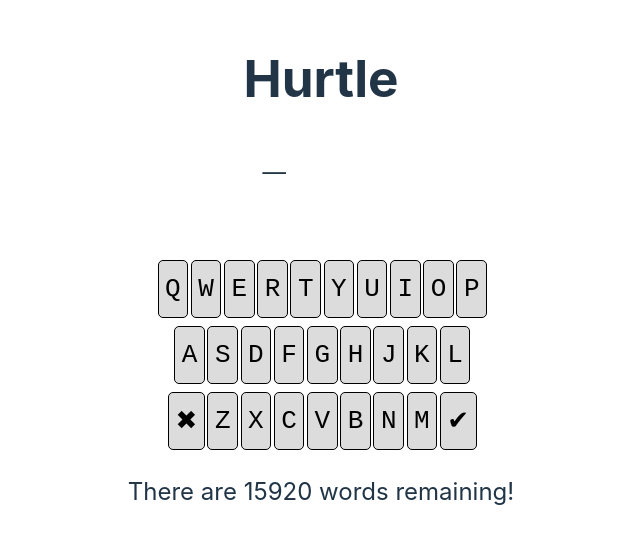
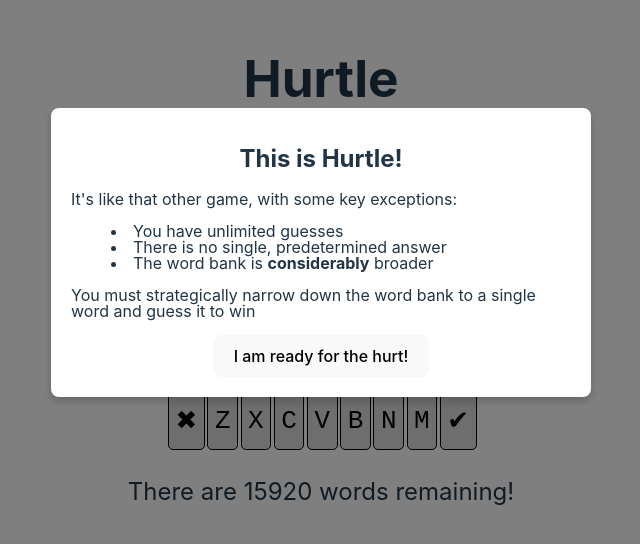
Before and after one commit to GrandAdmiralGergar/hurtle, a React (Vite) app: page / in a window 1280 px wide. Shown: the part 148-692 px from the top of the page, without its empty margins (319-959 px from the left). Built offline with nearby package versions, Linux system fonts and the light colour scheme.

Commit message:
Adding initial instructional dialog

```diff
--- a/src/App.jsx
+++ b/src/App.jsx
@@ -4,7 +4,8 @@ import allWords from './data/words_alpha_five.json'
 import allPatterns from './data/allPatterns.json'
 import defaultKeymap from './data/defaultKeymap.json'
 import defaultKeyPositions from './data/defaultKeyPositions.json'
-import GuessEnum from './guessEnum'
+import GuessEnum from './GuessEnum'
+import InstructionsDialog from './InstructionsDialog'
 
 
 function colorFunction(patternCode) {
@@ -72,6 +73,7 @@ function App() {
   const [answer, setAnswer] = useState('');
   const [gameOver, setGameOver] = useState(false);
   const [keymap, setKeymap] = useState(JSON.parse(JSON.stringify(defaultKeymap)));
+  const [isInstructionDialogOpen, setIsInstructionDialogOpen] = useState(false);
 
   const guessRef = useRef(guess);
   const possibleWordsRef = useRef(possibleWords);
@@ -85,6 +87,11 @@ function App() {
   useEffect(() => {
     possibleWordsRef.current = possibleWords;
   }, [possibleWords]);
+
+  // Mount the dialog on page load
+  useEffect(() => {
+    setIsInstructionDialogOpen(true);
+  }, []);
 
   // Builds the event listener for all keypresses in window
   useEffect(() => {
@@ -107,6 +114,11 @@ function App() {
       window.removeEventListener("keydown", handleKeyDown);
     };
   }, []);
+
+  const closeInstructionDialog = () => {
+    console.log("GOT HERE");
+    setIsInstructionDialogOpen(false);
+  };
 
   const reset = () => {
     setGuess('');
@@ -282,6 +294,9 @@ function App() {
 
   return (
     <div className="App">
+      {isInstructionDialogOpen && (
+        <InstructionsDialog closeFunction={closeInstructionDialog} />
+      )}
       <h1>Hurtle</h1>
       <div className="board">
         {history.map((entry) => (
--- /dev/null
+++ b/src/InstructionsDialog.css
@@ -0,0 +1,31 @@
+.instructions {
+  background-color: white;
+  padding: 20px;
+  border-radius: 8px;
+  width: 85vw;
+  max-width: 500px;
+  box-shadow: 0 4px 8px rgba(0, 0, 0, 0.2);
+  text-align: center;
+}
+
+.overlay {
+  position: fixed;
+  top: 0;
+  left: 0;
+  width: 100vw;
+  height: 100vh;
+  background-color: rgba(0, 0, 0, 0.5);
+  display: flex;
+  justify-content: center;
+  align-items: center;
+  z-index: 1000;
+}
+
+p {
+  text-align: left;
+}
+
+ul {
+  list-style-position: inside;
+  text-align: left;
+}
--- /dev/null
+++ b/src/InstructionsDialog.jsx
@@ -0,0 +1,23 @@
+
+import './InstructionsDialog.css'
+
+function InstructionsDialog({closeFunction}) {
+
+    return(
+        <div className='overlay'>
+            <div className="instructions">
+                <h2>This is Hurtle!</h2>
+                <p>It's like that other game, with some key exceptions:</p>
+                <ul>
+                    <li>You have unlimited guesses</li>
+                    <li>There is no single, predetermined answer</li>
+                    <li>The word bank is <b>considerably</b> broader</li>
+                </ul>
+                <p>You must strategically narrow down the word bank to a single word and guess it to win</p>
+                <button onClick={() => closeFunction()}>I am ready for the hurt!</button>
+            </div>
+        </div>
+    );
+};
+
+export default InstructionsDialog
```
